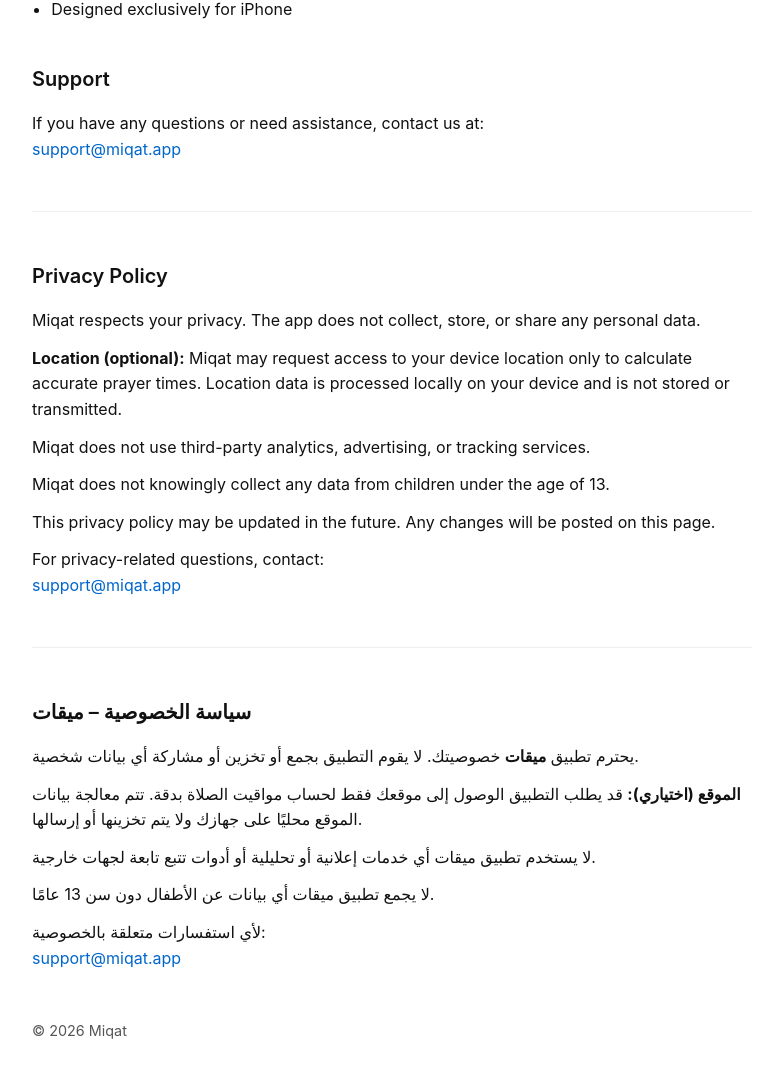
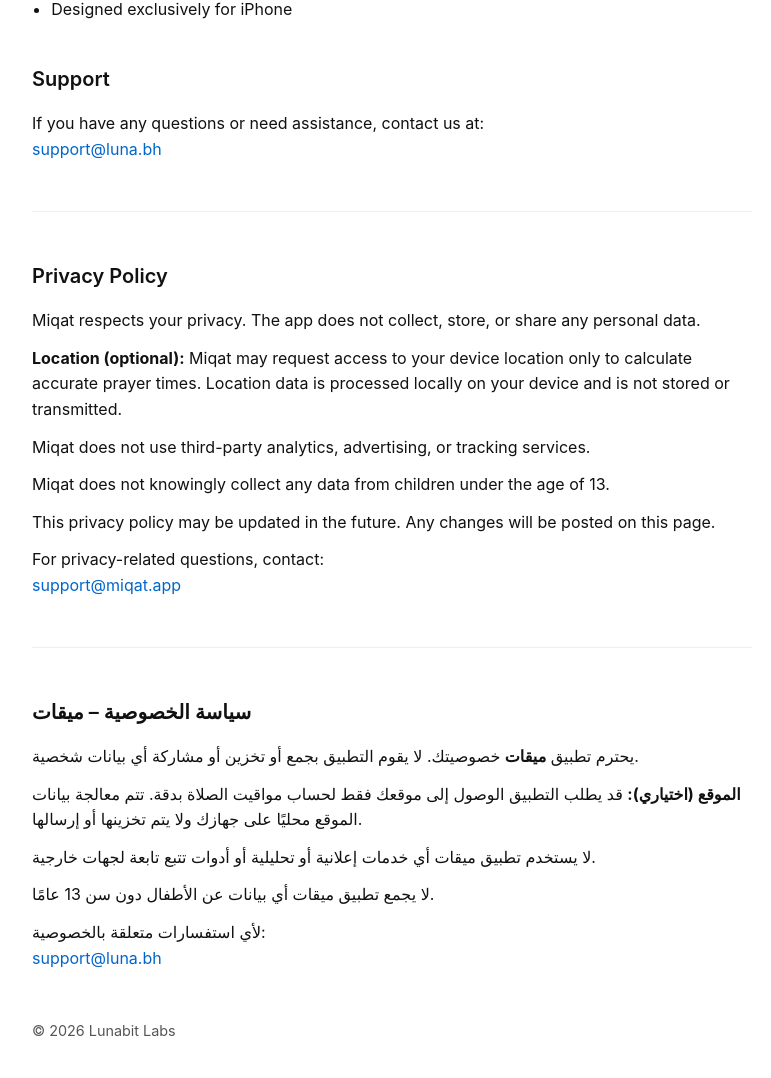
Before and after one commit to lunabitlabs/Miqat, a plain HTML site: page index.html in a window 1280 px wide. Shown: the part 332-1410 px from the top of the page, without its empty margins (248-1019 px from the left). Drawn offline with Linux system fonts and the light colour scheme.

Commit message:
Update index.html

```diff
--- a/index.html
+++ b/index.html
@@ -73,7 +73,7 @@
     <p>
       If you have any questions or need assistance, contact us at:
       <br />
-      <a href="mailto:support@miqat.app">support@miqat.app</a>
+      <a href="mailto:support@luna.bh">support@luna.bh</a>
     </p>
 
     <div class="divider"></div>
@@ -137,11 +137,11 @@
     <p>
       لأي استفسارات متعلقة بالخصوصية:
       <br />
-      <a href="mailto:support@miqat.app">support@miqat.app</a>
+      <a href="mailto:support@mluna.bh">support@luna.bh</a>
     </p>
 
     <footer>
-      © 2026 Miqat
+      © 2026 Lunabit Labs
     </footer>
   </main>
 </body>
```
